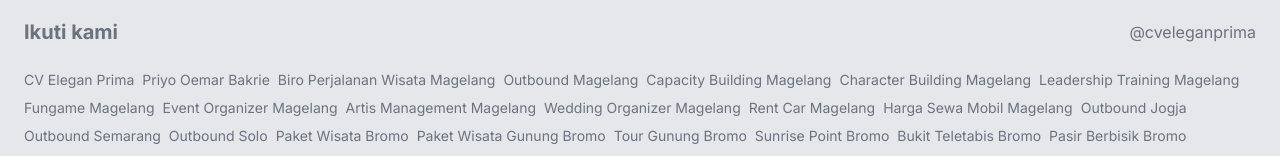
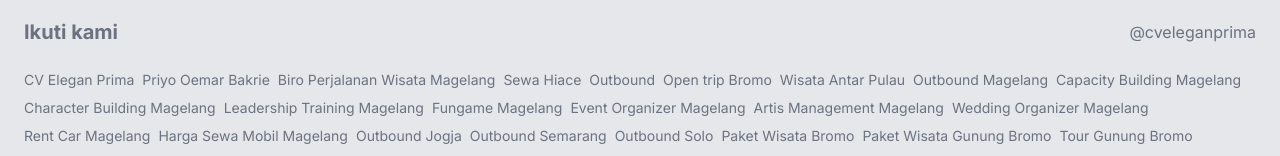
Before and after one commit to McWooden/epm, a Next.js app: page / in a window 1280 px wide. Shown: the part 1668-1824 px from the top of the page. Built offline with nearby package versions, Linux system fonts and the light colour scheme.

Commit message:
add keywords

```diff
--- a/src/app/layout.js
+++ b/src/app/layout.js
@@ -17,9 +17,11 @@
   verification: {
     google: '0bnyGuaAqU-zkZ2N1LfxNlG_8MEk-pHuzJsYbtuk6nM',
   },
+  keywords: ["CV Elegan Prima", "Priyo Oemar Bakrie", "Biro Perjalanan Wisata Magelang", "Sewa Hiace", "Outbound", "Open trip Bromo", "Wisata Antar Pulau", "Outbound Magelang", "Capacity Building Magelang", "Character Building Magelang", "Leadership Training Magelang", "Fungame Magelang", "Event Organizer Magelang", "Artis Management Magelang", "Wedding Organizer Magelang", "Rent Car Magelang", "Harga Sewa Mobil Magelang", "Outbound Jogja", "Outbound Semarang", "Outbound Solo", "Paket Wisata Bromo", "Paket Wisata Gunung Bromo", "Tour Gunung Bromo", "Sunrise Point Bromo", "Bukit Teletabis Bromo", "Pasir Berbisik Bromo", "Padang Savana Bromo", "Hiace Sewa Magelang", "Tiket Wisata Bromo", "Jeep Wisata Bromo", "Tour Leader Bromo", "Dokumentasi Wisata Bromo", "Foto Video Drone Bromo", "Makan di Bromo", "Meeting Point Bromo", "Rest Area Sekar Pajang", "Terminal Salaman", "Teseh Tempuran Pakelan", "Artos", "PMI Muntilan", "Fly Over Jombor", "Paket Wisata Murah Bromo", "Biro Wisata Terbaik Magelang", "Rental Mobil Jogja", "Rental Mobil Semarang", "Rental Mobil Solo", "Jasa Event Organizer Magelang", "Jasa Wedding Organizer Magelang", "Manajemen Artis Magelang"],
   other: {
     seobility: '8f913b529fd27a93539c4f970ab452b1'
   },
+  keywords: ['Next.js', 'React', 'JavaScript'],
   openGraph: {
     title: 'Event organizer dan Biro Perjalanan Wisata Jawa Tengah',
     description: 'Ahli dalam Event Organizer dan Biro Perjalanan Wisata',
--- a/src/app/page.js
+++ b/src/app/page.js
@@ -197,6 +197,10 @@
             <h3>CV Elegan Prima</h3>
             <h3>Priyo Oemar Bakrie</h3>
             <h3>Biro Perjalanan Wisata Magelang</h3>
+            <h3>Sewa Hiace</h3>
+            <h3>Outbound</h3>
+            <h3>Open trip Bromo</h3>
+            <h3>Wisata Antar Pulau</h3>
             <h3>Outbound Magelang</h3>
             <h3>Capacity Building Magelang</h3>
             <h3>Character Building Magelang</h3>
```
